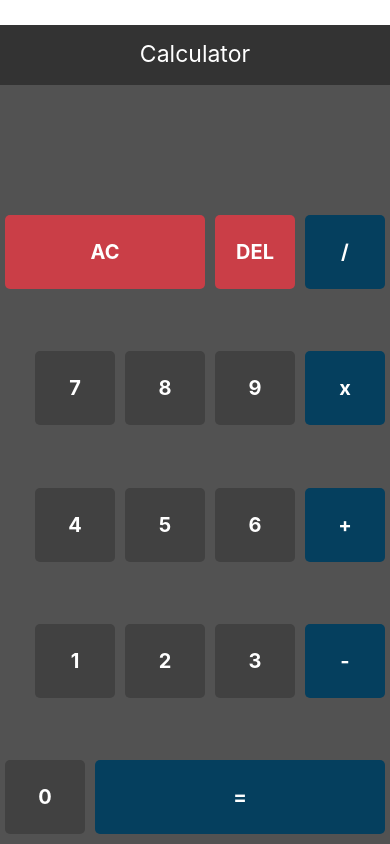
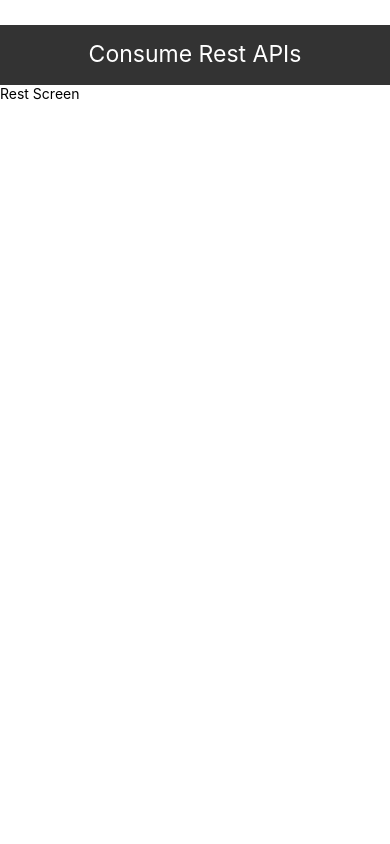
Before and after one commit to ikhsanmoh/react_native_3_in_1, a React Native app: screen / in a window 390 px wide. Built offline with nearby package versions, Linux system fonts and the light colour scheme.

Commit message:
Init consume rest apis

```diff
--- a/src/screens/LandingPage.js
+++ b/src/screens/LandingPage.js
@@ -4,13 +4,14 @@ import { View, Text, StyleSheet } from 'react-native'
 import Header from '../components/base/Header'
 import Main from '../components/base/Main'
 import CalculatorScreen from './calculator/CalculatorScreen'
+import RestScreen from './restful/RestScreen'
 
 const LandingPage = () => {
   return (
     <View style={myStyles.landingPage}>
-      <Header title="Calculator" />
+      <Header title='Consume Rest APIs' />
       <Main>
-        <CalculatorScreen />
+        <RestScreen />
       </Main>
     </View>
   )
--- /dev/null
+++ b/src/screens/restful/RestScreen.js
@@ -0,0 +1,18 @@
+import React from 'react'
+import { View, Text, StyleSheet } from 'react-native'
+
+const RestScreen = () => {
+  return (
+    <View style={myStyles.container}>
+      <Text>Rest Screen</Text>
+    </View>
+  )
+}
+
+const myStyles = StyleSheet.create({
+  container: {
+    flex: 1,
+  }
+})
+
+export default RestScreen
```
